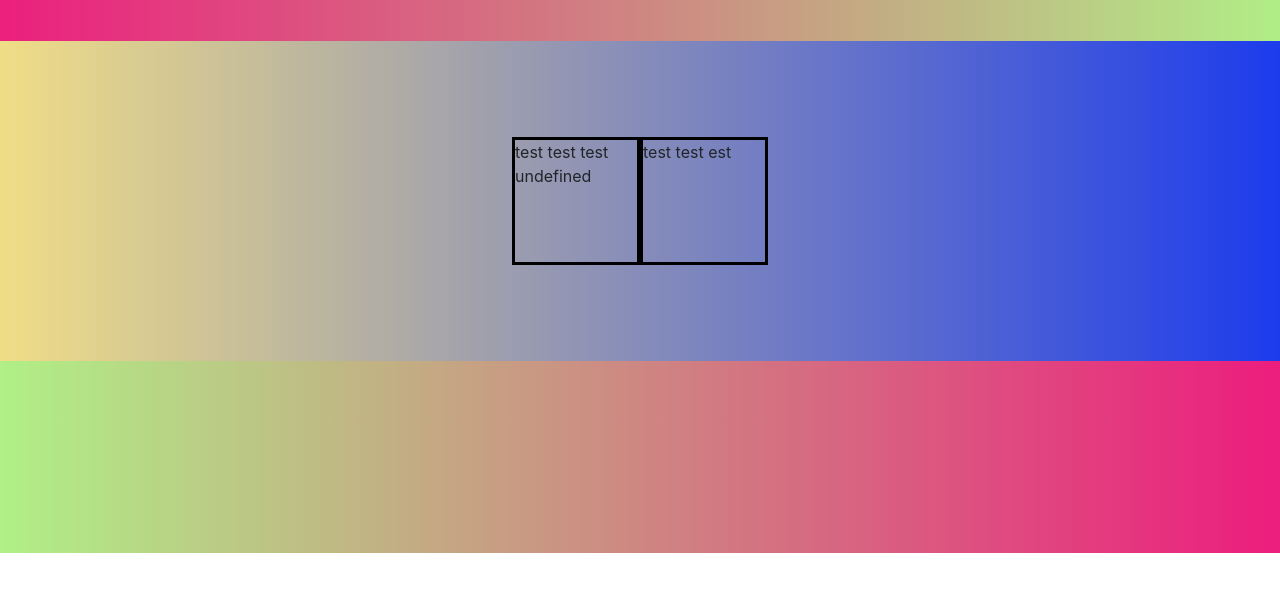
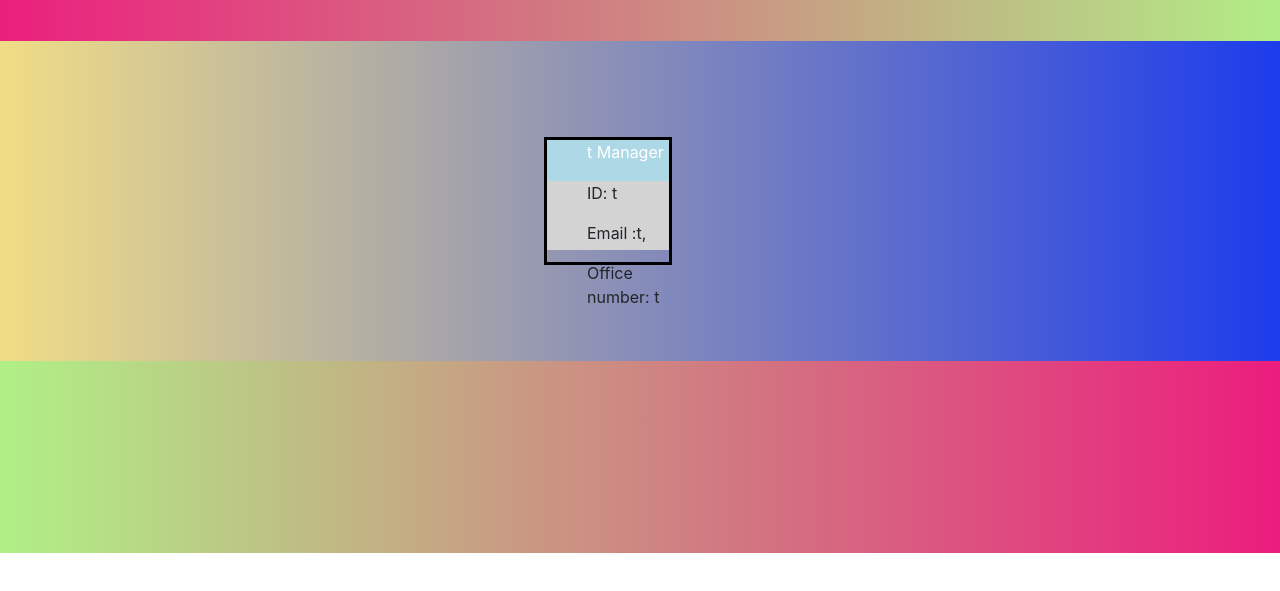
Before and after one commit to Kyler-Mclachlan/Team-profile-generator, a website: page dist/index.html in a window 1280 px wide. Shown: the part 87-678 px from the top of the page. Drawn offline with nearby package versions, Linux system fonts and the light colour scheme.

Commit message:
working on styling

```diff
--- a/dist/index.html
+++ b/dist/index.html
@@ -26,15 +26,23 @@
     <main class="container-lg" id="main">
       <section id="employee-section-top">
     <section class="genericDiv">
-    test
-    test
-    test
-    undefined
-    </section>
-    <section class="genericDiv">
-    test
-    test
-    est
+    <div class=name_id_li>
+    <ul>
+    t
+    Manager
+    </ul>
+    </div>
+    <div class=other_info>
+    <ul>
+    ID: t
+    </ul>
+    <ul>
+    Email :t,
+    </ul>
+    <ul>
+    Office number: t
+    </ul>
+    </div>
     </section></section>
       <section id="employee-section-bottom"></section>
     </main>
--- a/dist/style.css
+++ b/dist/style.css
@@ -15,6 +15,7 @@
     background-image: linear-gradient(to right, rgb(240, 221, 134) , rgb(29, 60, 236));
     grid-row: span;
     align-items: center;
+    flex-wrap: wrap;
     display: flex;
     justify-content: center;
 }
@@ -25,7 +26,21 @@
 }
 
 .genericDiv {
+    flex-direction: column;
+    justify-content: space-between;
     height: 10vw;
     width: 10vw;
     border: medium solid black;
+    margin-right: 5vw;
 }
+
+.name_id_li {
+    background-color: lightblue;
+    padding-bottom: .05vw;
+    color: white;
+}
+
+.other_info {
+    background-color: lightgray;
+    height: 5.4vw;
+}
```
Also changed, not shown: dist/generateHTML.js (+35 -8 lines).
